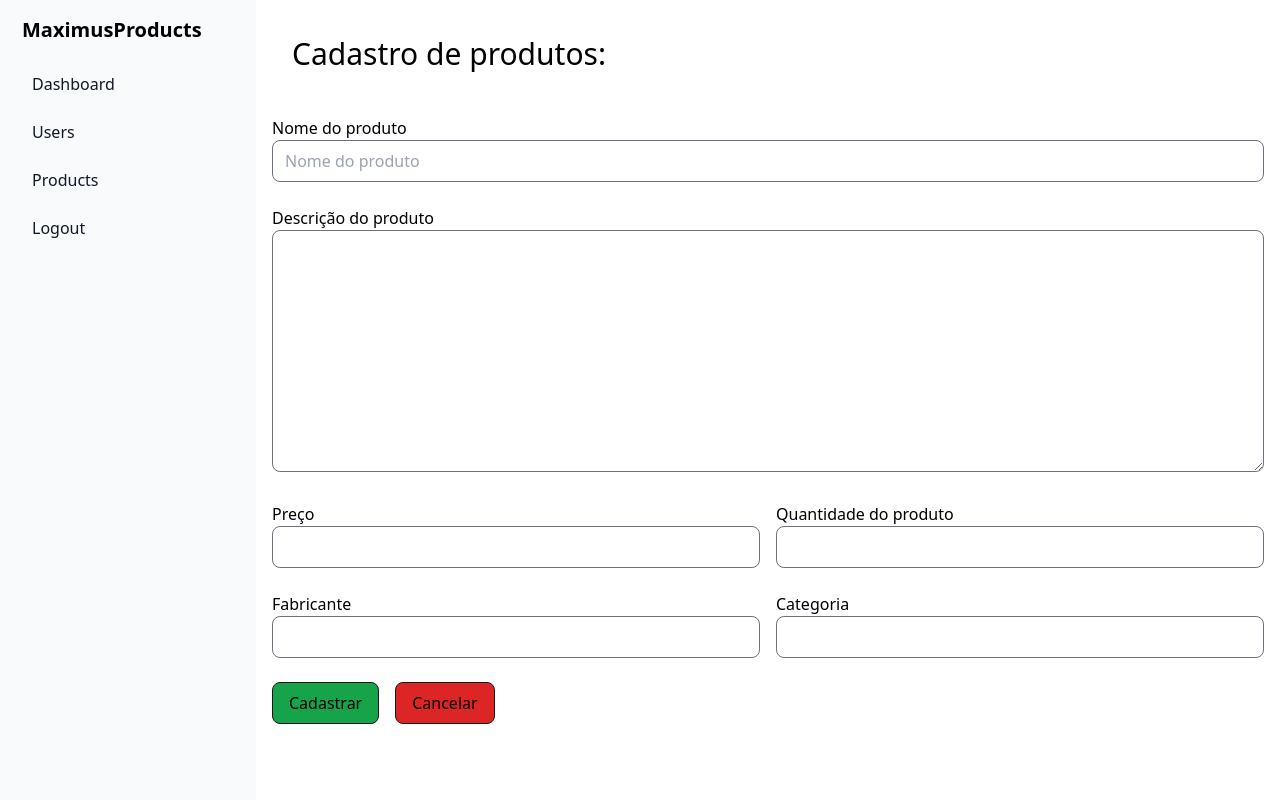
After one commit to lucasdevfull/senacfinal, a Django app: page /adicionar_produto/ in a window 1280 px wide. The commit adds this page. Run offline with Django 5.2, Linux system fonts and the light colour scheme; some libraries are stand-ins or nearby versions.

Commit message:
Add files via upload

```diff
--- a/app/models.py
+++ b/app/models.py
@@ -2,13 +2,13 @@ from django.db import models
 from authentication.models import User
 # Create your models here.
 class Categoria(models.Model):
-    nome = models.CharField(max_length=255)
+    nome_categoria = models.CharField(max_length=255)
 
     def __str__(self) -> str:
         return self.nome
 
 class Fabricante(models.Model):
-    nome = models.CharField(max_length=255)
+    nome_fabricante = models.CharField(max_length=255)
 
     def __str__(self) -> str:
         return self.nome
--- a/app/urls.py
+++ b/app/urls.py
@@ -2,8 +2,8 @@ from django.urls import path
 from . import views
 urlpatterns = [
     path('home/',views.home, name='home'),
-    path('adicionar_produto',views.adicionar_produto, name='adicionar'),
-    path('listar_produto',views.listar_produto, name = 'listar'),
+    path('adicionar_produto/',views.adicionar_produto, name='adicionar'),
+    path('listar_produto/',views.listar_produto, name = 'listar'),
     path('editar_produto/<int:produto_id>',views.editar_produto, name = 'editar'),
     path('deletar_produto/<int:produto_id>',views.deletar_produto, name = 'deletar'),
 ]
--- a/app/views.py
+++ b/app/views.py
@@ -3,7 +3,7 @@ from django.contrib.messages import constants
 from django.contrib import messages
 from django.urls import reverse
 from django.db import transaction
-from .models import Produto
+from .models import Produto,Categoria,Fabricante
 # Create your views here.
 def home(request):
     template_name ='products/home.html'
@@ -11,9 +11,30 @@ def home(request):
 
 def listar_produto(request):
     if request.method == 'GET':
-        produto = Produto.objects.all()
+        fabricante= request.GET.get('fabricante')
+        categoria = request.GET.get('categoria')
+        produtos = Produto.objects.all()
+
+        todos_produtos = []
+        if categoria:
+            categoria_id = Categoria.objects.filter(pk=int(categoria)).first().pk
+            for produto in produtos:
+                if produto.categoria.pk == categoria_id:
+                    todos_produtos.append(produto)
+
+        if fabricante:
+            fabricante_id=Fabricante.objects.filter(pk=int(fabricante)).first().pk
+            for produto in produtos:
+                if produto.fabricante.pk == fabricante_id:
+                    todos_produtos.append(produto)
+
         template_name = 'products/listar_produto.html'
-        context = {'produto':produto}
+
+        context = {
+            'produtos': todos_produtos if categoria else produtos,
+            'categorias': Categoria.objects.all(),
+            'fabricante': Fabricante.objects.all()
+        }
         return render(request,template_name,context)
 
 def adicionar_produto(request):
@@ -37,7 +58,15 @@ def adicionar_produto(request):
                     fabricante = fabricante,
                     categoria = categoria
                     )
+                fabricantes=Fabricante(
+                    nome_fabricante = fabricante
+                )
+                categoria=Categoria(
+                    nome_categoria = categoria
+                )
                 produtos.save()
+                fabricantes.save()
+                categoria.save()
             except:
                 messages.add_message(request,constants.ERROR,'Erro ao enviar o cadastro!')
                 return redirect(reverse('adicionar_produto'))
--- a/templates/partials/sidebar.html
+++ b/templates/partials/sidebar.html
@@ -6,7 +6,7 @@
   </svg>
 </button>
 
-<aside id="default-sidebar" class="fixed top-0 left-0 z-40 w-64 h-screen transition-transform -translate-x-full sm:translate-x-0" aria-label="Sidebar">
+<aside id="default-sidebar" class="fixed top-0 left-0 w-64 md:w-64 h-screen transition-transform -translate-x-full sm:translate-x-0" aria-label="Sidebar">
   <div class="h-full px-3 py-4 overflow-y-auto bg-gray-50 dark:bg-gray-800">
 
     <a href="" class="flex items-center ps-2.5 mb-5">
@@ -15,7 +15,7 @@
 
     <ul class="space-y-2 font-medium">
         <li>
-           <a href="#" class="flex items-center p-2 text-gray-900 rounded-lg dark:text-white hover:bg-gray-100 dark:hover:bg-gray-700 group">
+           <a href="{% url 'home' %}" class="flex items-center p-2 text-gray-900 rounded-lg dark:text-white hover:bg-gray-100 dark:hover:bg-gray-700 group">
               <span class="ms-3">Dashboard</span>
            </a>
         </li>
@@ -28,7 +28,7 @@
         </li>
 
         <li>
-           <a href="#" class="flex items-center p-2 text-gray-900 rounded-lg dark:text-white hover:bg-gray-100 dark:hover:bg-gray-700 group">
+           <a href="{% url 'listar' %}" class="flex items-center p-2 text-gray-900 rounded-lg dark:text-white hover:bg-gray-100 dark:hover:bg-gray-700 group">
 
               <span class="flex-1 ms-3 whitespace-nowrap">Products</span>
            </a>
--- /dev/null
+++ b/templates/products/adicionar_produto.html
@@ -0,0 +1,42 @@
+{% extends 'index.html' %}
+
+{% block 'body'%}
+{% include 'partials/sidebar.html' %}
+    <div class="container mx-auto">
+        <div class="p-4 sm:ml-64">
+            <h1 class="p-5 font-sans text-3xl">Cadastro de produtos:</h1>
+            <form class="space-y-4 md:space-y-6" action="{% url 'adicionar' %}" method="POST"> {% csrf_token %}
+                <div>
+                    <label for="">Nome do produto</label>
+                    <input class="w-full rounded-lg" type="text" placeholder="Nome do produto">
+                </div>
+
+                <div>
+                    <label for="">Descrição do produto</label>
+                    <textarea class="w-full rounded-lg" name="descricao" id="" cols="30" rows="10"></textarea>
+                </div>
+
+                <div class="columns-2">
+                    <label for="">Preço</label>
+                    <input class="w-full rounded-lg" type="number" name="preco" id="">
+
+                    <label for="">Quantidade do produto</label>
+                    <input class="w-full rounded-lg" type="number" name="quantidade" id="qtd">
+                </div>
+
+                <div class="columns-2">
+                    <label for="">Fabricante</label>
+                    <input class="w-full rounded-lg" type="text" name="fabricante" id="">
+
+                    <label for="">Categoria</label>
+                    <input class='w-full rounded-lg' type="text" name="categoria" id="">
+
+                </div>
+                <div class="flex gap-4">
+                    <button class="gap-4 px-4 py-2 bg-green-600 border border-solid border-zinc-900 rounded-lg hover:bg-green-700 focus:border-2 focus:border-zinc-950" type="submit">Cadastrar</button>
+                    <button class="px-4 py-2 bg-red-600 border border-solid border-zinc-900 rounded-lg hover:bg-red-700 focus:border-2 focus:border-zinc-950">Cancelar</button>
+                </div>
+            </form>
+        </div>
+    </div>
+{% endblock %}
--- a/templates/registration/cadastro.html
+++ b/templates/registration/cadastro.html
@@ -1,8 +1,6 @@
 {% extends 'index.html' %}
 {% load static %}
-{% block 'head' %}
-    <link rel="stylesheet" href="{% static 'registration/css/cadastro.css' %}">
-{% endblock 'head' %}
+
 
 {% block 'body' %}
 
--- /dev/null
+++ b/templates/static/products/css/listar_produtos.css
@@ -0,0 +1,5 @@
+@media (min-width: 320px) {
+    .ssm{
+        @apply w-1/4
+    }
+}
```
Also changed, not shown: app/admin.py (+5 -4 lines), templates/products/listar_produto.html (+42 -24 lines), app/migrations/0001_initial.py, app/migrations/0002_initial.py, app/migrations/0003_rename_nome_categoria_nome_categoria_and_more.py (added), authentication/migrations/0001_initial.py.
